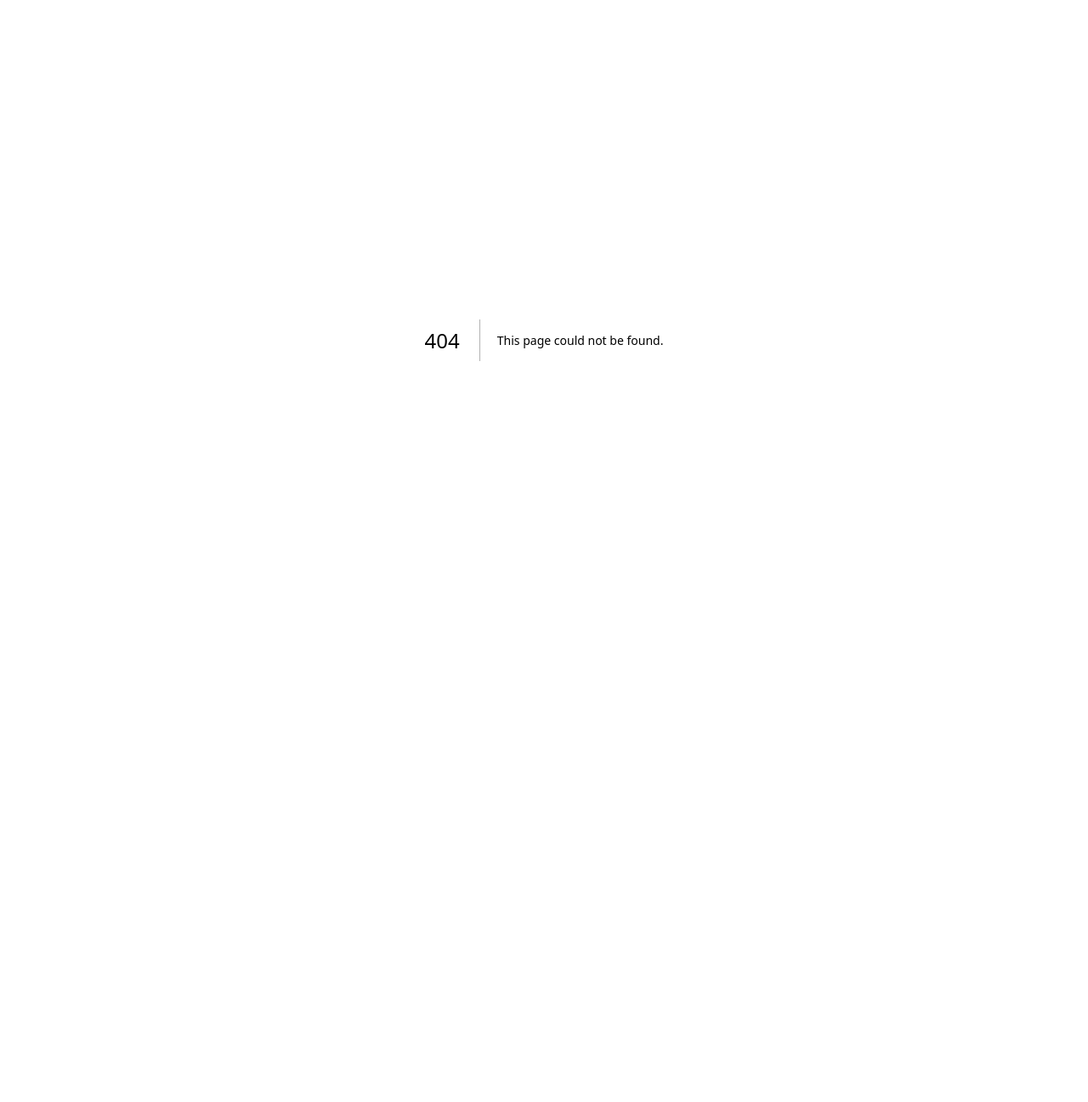
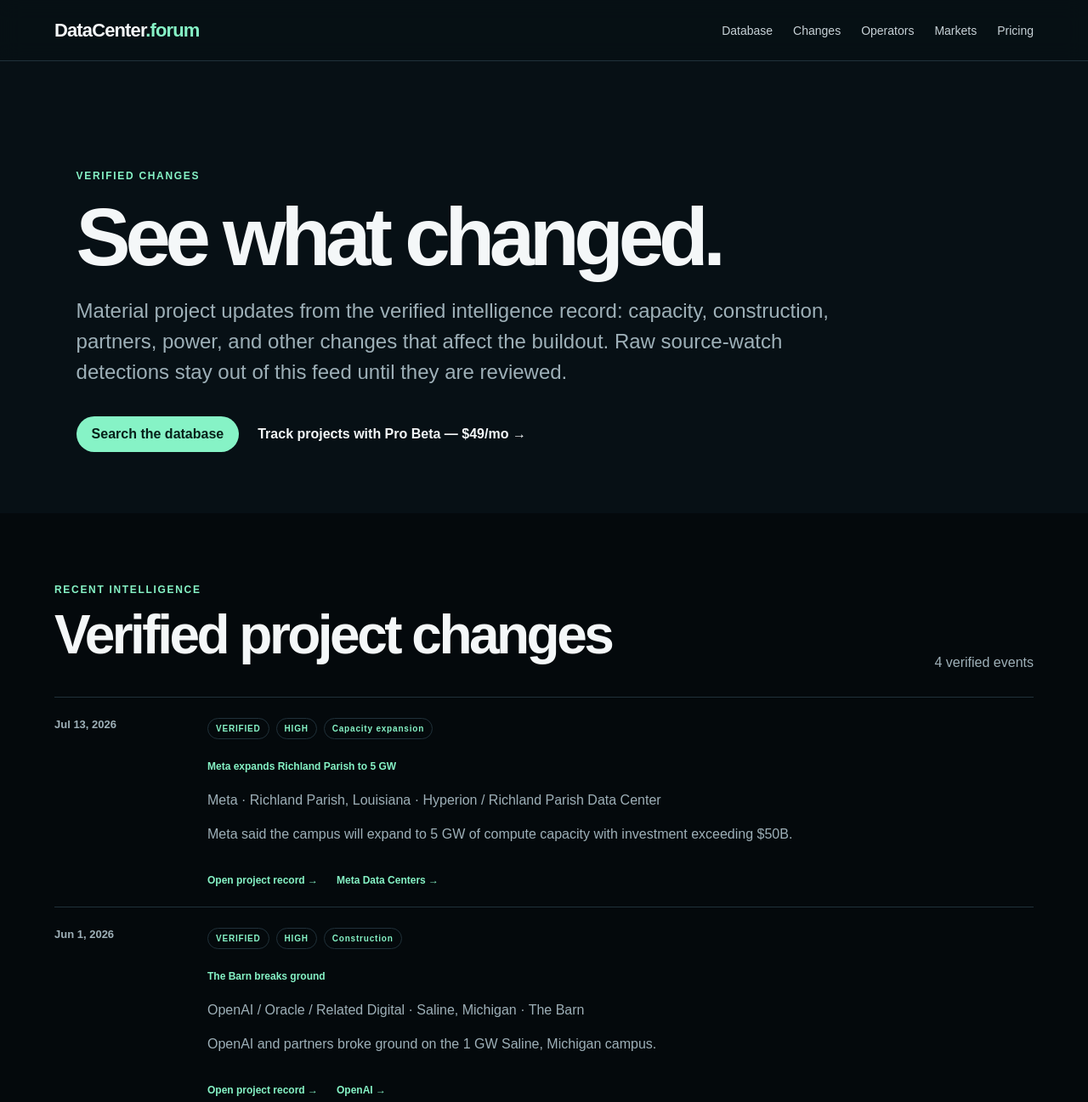
Before and after one commit to DopestT/data-center.forum, a Next.js app: page /changes in a window 1280 px wide. Before the commit this address had no page. Shown: the top 1297 px of the page at 85% size. Before the commit the page ends 800 px from the top, so only its background shows below. Built offline with nearby package versions, Linux system fonts and the light colour scheme; no server answers; the database is empty.

Commit message:
feat: add verified recent changes feed

```diff
--- /dev/null
+++ b/app/changes/page.tsx
@@ -0,0 +1,85 @@
+import Link from "next/link";
+import { checkoutLinks } from "../../lib/monetization";
+import { formatVerified } from "../../lib/intelligence";
+import { getRecentChanges } from "../../lib/recent-changes";
+
+export default async function ChangesPage() {
+  const changes = await getRecentChanges(30);
+
+  return (
+    <main>
+      <header className="topbar">
+        <Link className="brand" href="/">DataCenter<span>.forum</span></Link>
+        <nav>
+          <Link href="/database">Database</Link>
+          <Link href="/changes">Changes</Link>
+          <Link href="/database/companies">Operators</Link>
+          <Link href="/database/markets">Markets</Link>
+          <Link href="/pricing">Pricing</Link>
+        </nav>
+      </header>
+
+      <section className="commerceHero">
+        <span className="kicker">VERIFIED CHANGES</span>
+        <h1>See what changed.</h1>
+        <p>Material project updates from the verified intelligence record: capacity, construction, partners, power, and other changes that affect the buildout. Raw source-watch detections stay out of this feed until they are reviewed.</p>
+        <div className="heroActions">
+          <Link className="buttonLink" href="/database">Search the database</Link>
+          <a href={checkoutLinks.pro} target="_blank" rel="noreferrer">Track projects with Pro Beta — $49/mo →</a>
+        </div>
+      </section>
+
+      <section className="section darkSection">
+        <div className="sectionHead">
+          <div>
+            <span className="kicker">RECENT INTELLIGENCE</span>
+            <h2>Verified project changes</h2>
+          </div>
+          <span className="mutedText">{changes.length} verified events</span>
+        </div>
+
+        {changes.length ? (
+          <div className="eventTimeline">
+            {changes.map((change) => (
+              <article className="eventRow" key={`${change.projectSlug}-${change.date}-${change.headline}`}>
+                <div className="eventDate">{formatVerified(change.date)}</div>
+                <div>
+                  <div className="vendorBadges">
+                    <span>VERIFIED</span>
+                    <span>{change.materiality.toUpperCase()}</span>
+                    <span>{change.type}</span>
+                  </div>
+                  <h3><Link href={`/database/${change.projectSlug}`}>{change.headline}</Link></h3>
+                  <p>{change.company} · {change.region} · {change.projectName}</p>
+                  <p>{change.summary}</p>
+                  <div className="heroActions">
+                    <Link href={`/database/${change.projectSlug}`}>Open project record →</Link>
+                    <a href={change.sourceUrl} target="_blank" rel="noreferrer">{change.sourceName} →</a>
+                  </div>
+                </div>
+              </article>
+            ))}
+          </div>
+        ) : (
+          <div className="emptyState">
+            <span className="kicker">NO VERIFIED EVENTS</span>
+            <h3>No verified project changes are published yet.</h3>
+            <p>Source-watch detections are intentionally withheld until they are reviewed and converted into verified intelligence events.</p>
+          </div>
+        )}
+      </section>
+
+      <section className="section intel databaseUpsell">
+        <span className="kicker">PRO BETA</span>
+        <h2>Monitor the projects that matter to you.</h2>
+        <p>The public feed shows verified changes across the database. Pro Beta adds a manually maintained watchlist, change digests, priority data requests, and CSV snapshots for the projects and companies you care about.</p>
+        <div className="heroActions">
+          <a className="buttonLink" href={checkoutLinks.pro} target="_blank" rel="noreferrer">Start Pro Beta — $49/mo</a>
+          <Link href="/database">Browse all projects →</Link>
+        </div>
+      </section>
+
+      <footer><span>DataCenter.forum</span><span>Independent infrastructure intelligence.</span></footer>
+    </main>
+  );
+}
```
